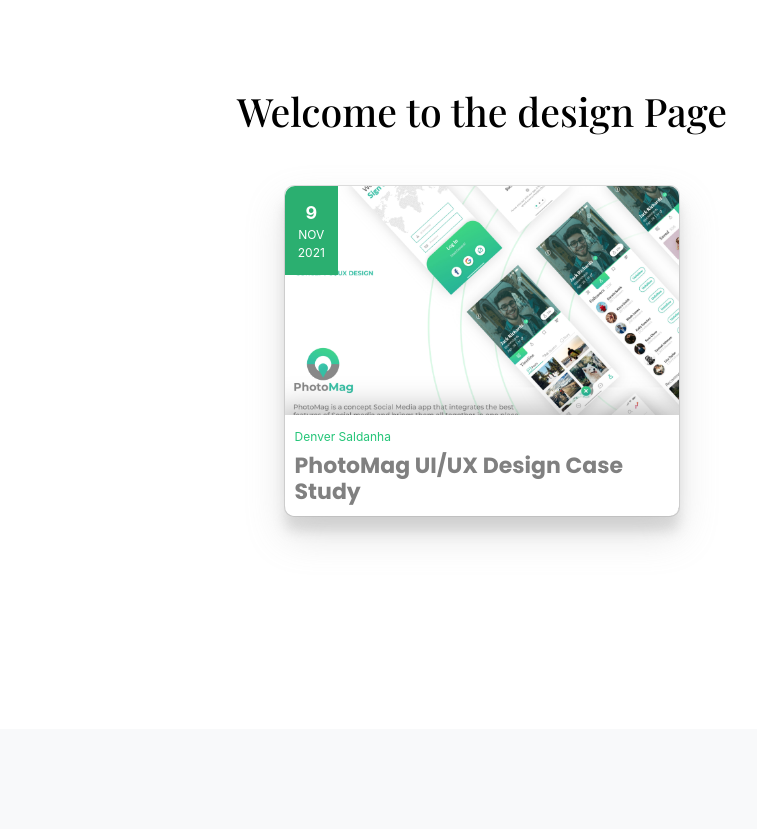
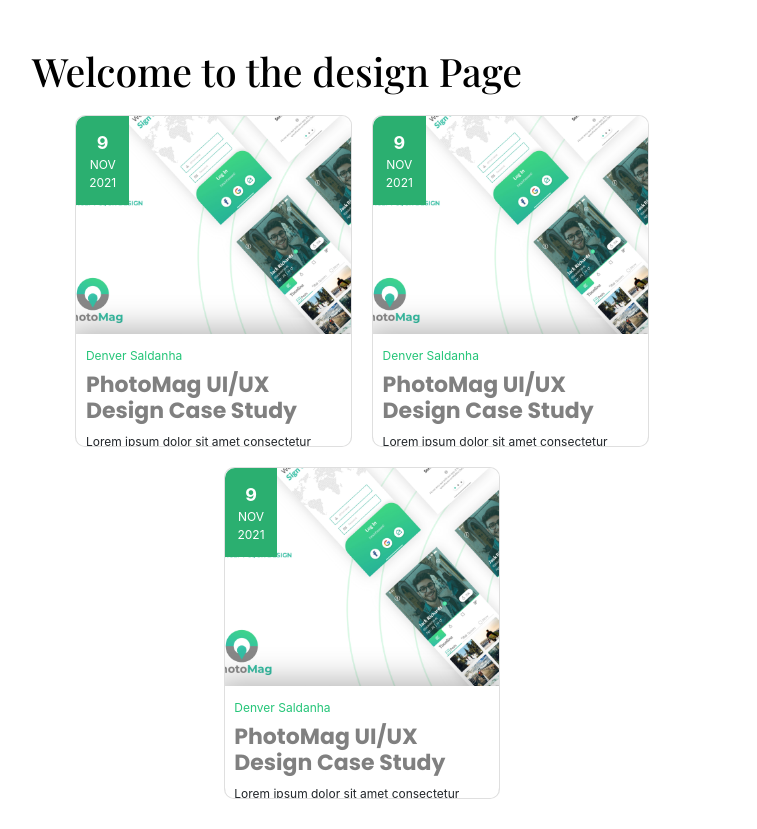
Before and after one commit to densaldanha/densaldanha.github.io, a PHP site: page /design.html in a window 1280 px wide. Shown: the part 71-900 px from the top of the page, without its empty margins (158-915 px from the left). Before the commit the page ends 608 px from the top, so only its background shows below. Run offline with PHP 8.4, Linux system fonts and the light colour scheme.

Commit message:
blog thumbnails

```diff
--- a/design.css
+++ b/design.css
@@ -20,14 +20,6 @@ h1{
 
     }
 
-    .container-fluid{
-
-      display: flex;
-      align-items: center;
-      justify-content: center;
-      align-content: center;
-
-    }
 
 
     /* CV Button Start */
@@ -169,16 +161,16 @@ h1 {
 }
 
 .row {
-  max-width: 900px;
-  margin: 50px auto 0;
+  max-width: 850px;
+
 }
 
 .card {
-  float: left;
   padding: 0;
-  width: 45%;
+  width: 100%;
   height:5%;
   border-radius: 10px;
+  margin: 10px;
 
 }
 
@@ -188,7 +180,7 @@ h1 {
   position: relative;
   overflow: hidden;
   border-radius: 10px;
-  box-shadow: 0 19px 38px rgba(160, 160, 160, 0.3), 0 15px 12px rgba(160, 160, 160, 0.3);
+
 }
 .card .wrapper:hover .data {
   transform: translateY(0);
@@ -204,7 +196,7 @@ h1 {
 .card .data .content {
   padding-top: 0.5em;
   padding-left: 0.6em;
-  padding-bottom: 2em;
+  padding-bottom: 2.7em;
   position: relative;
   z-index: 1;
 }
@@ -227,7 +219,7 @@ h1 {
 }
 
 .example-1 .wrapper {
-  background: url(/Images/test-thumbnail.png) 30% 2%/cover no-repeat;
+  background: url(/Images/test-thumbnail.png) 20% 5%/cover no-repeat;
 }
 .example-1 .date {
   position: absolute;
--- a/design.html
+++ b/design.html
@@ -104,7 +104,8 @@
  <div class="container">
 
  <div class="row">
-    <div class="example-1 card">
+
+    <div class=" col-sm-4 example-1 card">
       <div class="wrapper">
         <div class="date">
           <span class="day">9</span>
@@ -119,9 +120,53 @@
         </div>
       </div>
     </div>
+    </div>
 
-    </div>
+
+    <div class=" col-sm-4 example-1 card">
+        <div class="wrapper">
+          <div class="date">
+            <span class="day">9</span>
+            <span class="month">Nov</span>
+            <span class="year">2021</span>
+          </div>
+          <div class="data">
+            <div class="content">
+              <span class="author">Denver Saldanha</span>
+              <h1 class="title"><a href="#">PhotoMag UI/UX Design Case Study</a></h1>
+              <p class="text">Lorem ipsum dolor sit amet consectetur adipisicing elit. Aspernatur consectetur architecto similique eius? </p>
+          </div>
+        </div>
+      </div>
+      </div>
+
+
+
+      <div class=" col-sm-4 example-1 card">
+        <div class="wrapper">
+          <div class="date">
+            <span class="day">9</span>
+            <span class="month">Nov</span>
+            <span class="year">2021</span>
+          </div>
+          <div class="data">
+            <div class="content">
+              <span class="author">Denver Saldanha</span>
+              <h1 class="title"><a href="#">PhotoMag UI/UX Design Case Study</a></h1>
+              <p class="text">Lorem ipsum dolor sit amet consectetur adipisicing elit. Aspernatur consectetur architecto similique eius? </p>
+          </div>
+        </div>
+      </div>
+      </div>
+
+
+
+
+
+
   </div>
+
+ </div>
 
 
  <!-- BLOGS END -->
```
